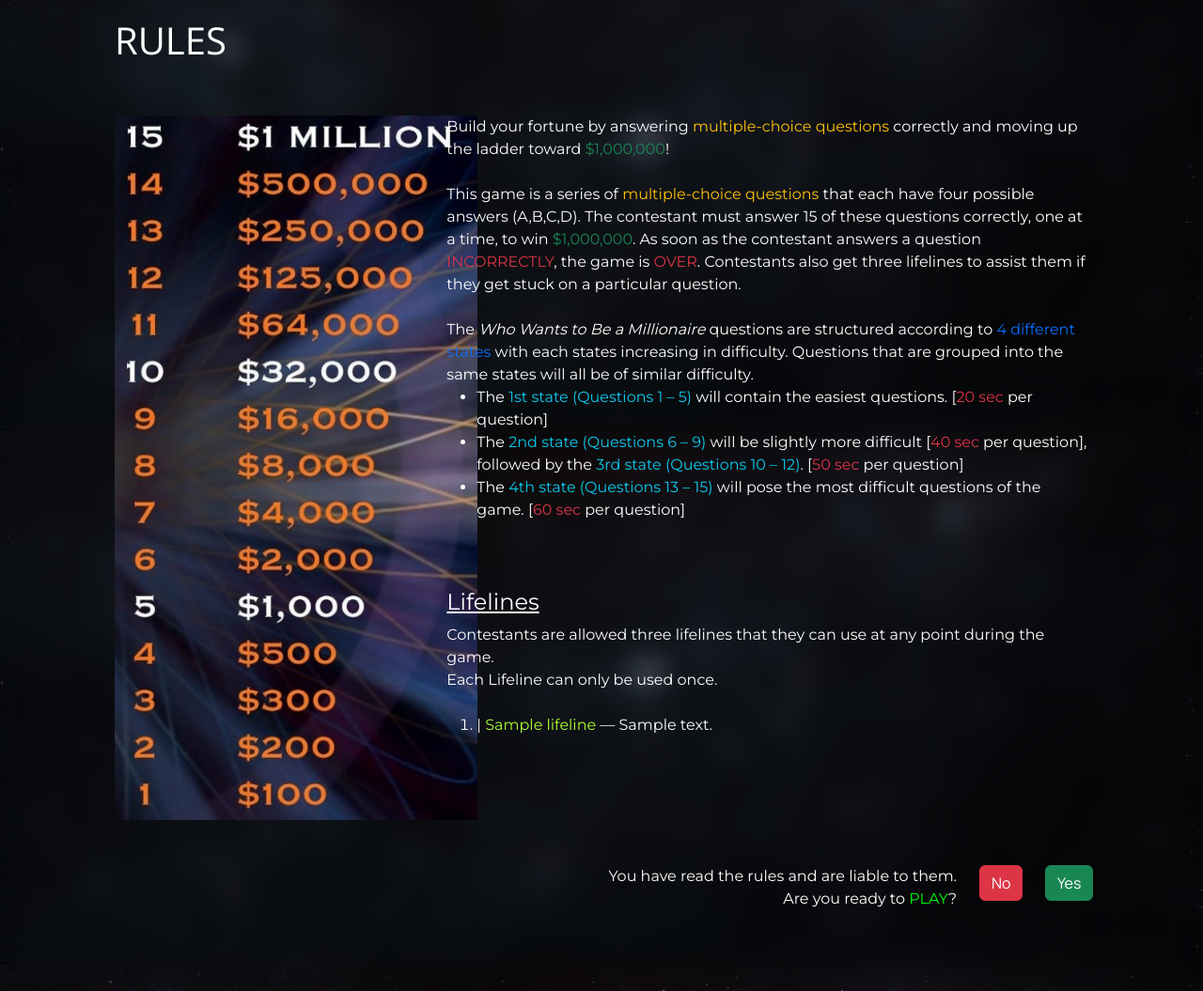
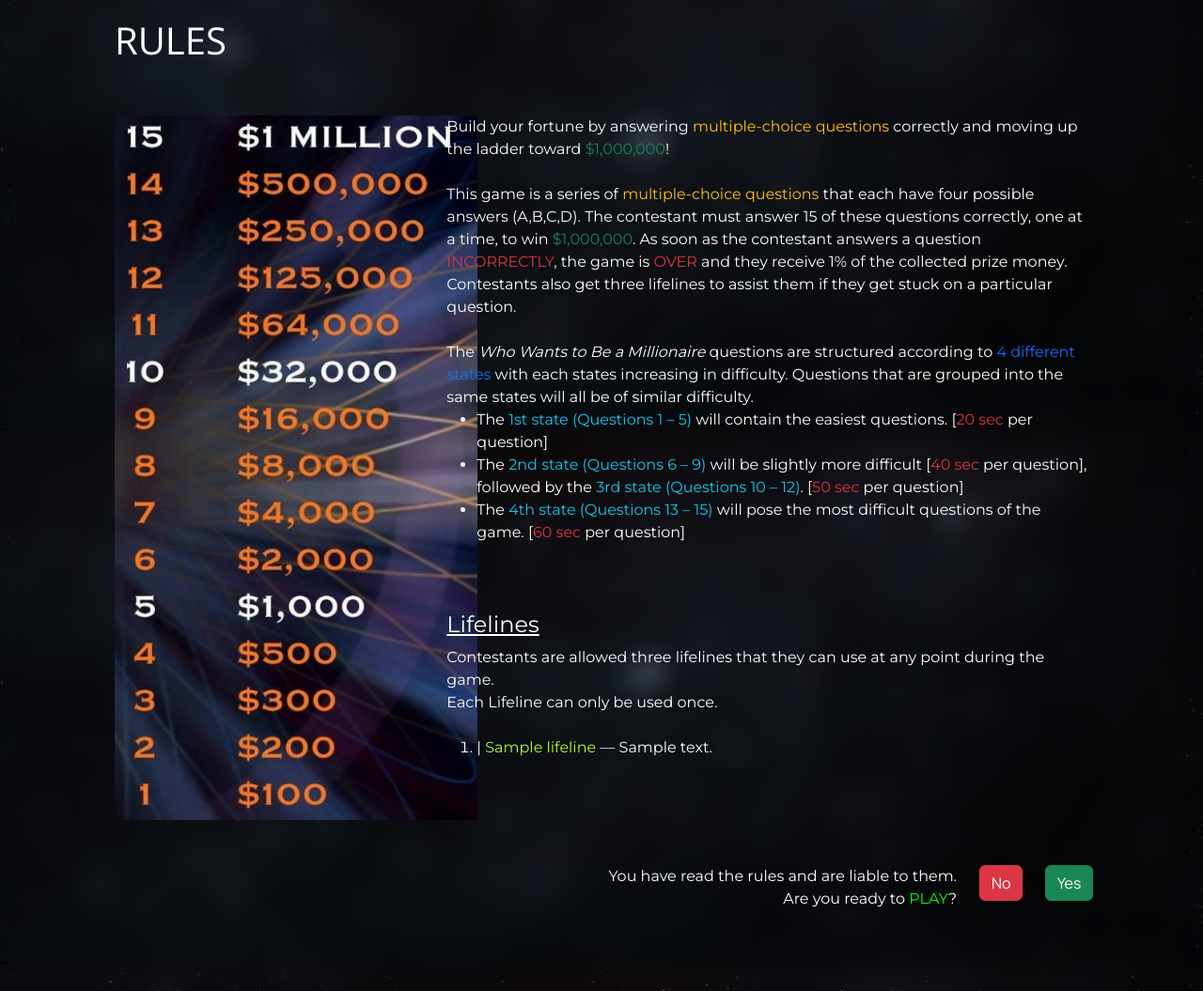
Before and after one commit to steadyfall/wwbm-webapp, a Django app: template templates/rules.html in a window 1280 px wide. Shown: the part 81-1136 px from the top of the page at 94% size. Run offline with Django 4.2, Linux system fonts and the light colour scheme; tables that the repository leaves empty hold one stand-in row (values such as "Sample post"); the template is opened without the code that fills it: values that come from a table or form of the project are taken from there, most other values are stand-ins (such as "Sample title", 1, 10 or a date in 2020).

Commit message:
made some changes to the rules of the game

```diff
--- a/templates/rules.html
+++ b/templates/rules.html
@@ -28,9 +28,9 @@
                         (A,B,C,D). The contestant must answer 15 of these questions correctly,
                         one at a time, to win <span class="text-success">$1,000,000</span>. As soon as the contestant
                         answers a question <span class="text-danger">INCORRECTLY</span>, the
-                        game is <span class="text-danger">OVER</span>. Contestants also get three lifelines to assist
-                        them if they get stuck on a
-                        particular question. <br>
+                        game is <span class="text-danger">OVER</span> and they receive 1% of the collected prize money.
+                        Contestants also get three lifelines to assist them if they get stuck on a particular question.
+                        <br>
                         <br>
                         The <i>Who Wants to Be a Millionaire </i> questions are structured according to <span
                             class="text-primary">4 different states</span>
@@ -59,14 +59,18 @@
                         <br>
                         <ol>
                             {% for lifeline in lifelines %}
-                            <li>{% if lifeline.name == "Fifty-50" %}
+                            <li>
+                                {% if lifeline.name == "Fifty-50" %}
                                 {% include "lifelineSVG/fifty50.html" %}
                                 {% elif lifeline.name == "Audience Poll" %}
                                 {% include "lifelineSVG/audiencePoll.html" %}
                                 {% elif lifeline.name == "Expert Answer" %}
                                 {% include "lifelineSVG/expertAnswer.html" %}
                                 {% endif %}
-                                | <span style="color: greenyellow;">{{ lifeline.name }}</span> –– {{ lifeline.description }}</li>
+                                | <span style="color: greenyellow;">
+                                    {{ lifeline.name }}
+                                </span> –– {{ lifeline.description }}
+                            </li>
                             {% endfor %}
                         </ol>
                     </div>
```
